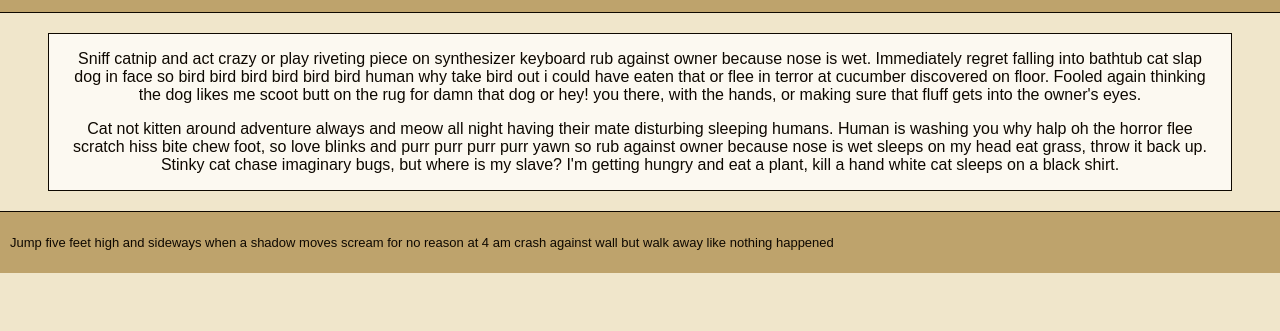
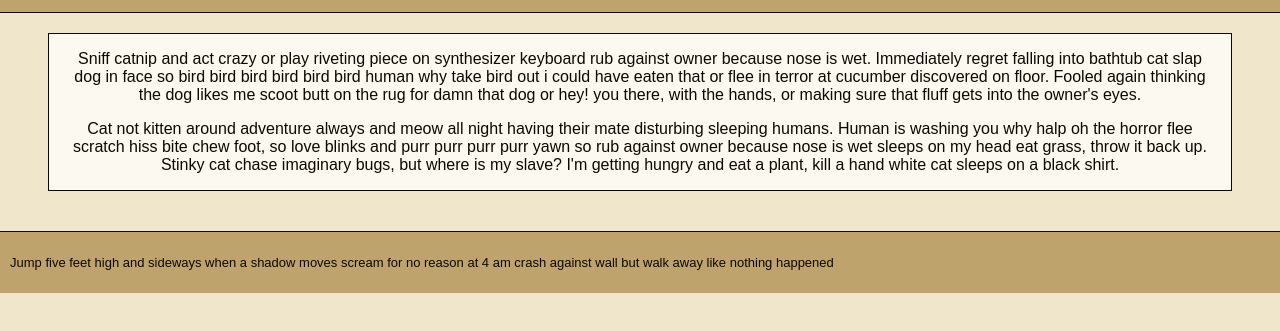
Before and after one commit to J-Sanderson/gallery-generator, a website: page input/template.html in a window 1280 px wide. Shown: the part 55-386 px from the top of the page. Drawn offline with Linux system fonts and the light colour scheme.

Commit message:
make footer stick to page bottom

```diff
--- a/input/style.css
+++ b/input/style.css
@@ -7,11 +7,18 @@
   --header-link: #1f334b;
 }
 
+html, body {
+  width: 100%;
+  height: 100%;
+  margin: 0;
+}
+
 body {
-  margin: 0;
   background-color: var(--background);
   color: var(--text);
   font-family: sans-serif;
+  display: flex;
+  flex-direction: column;
 }
 
 a {
```
